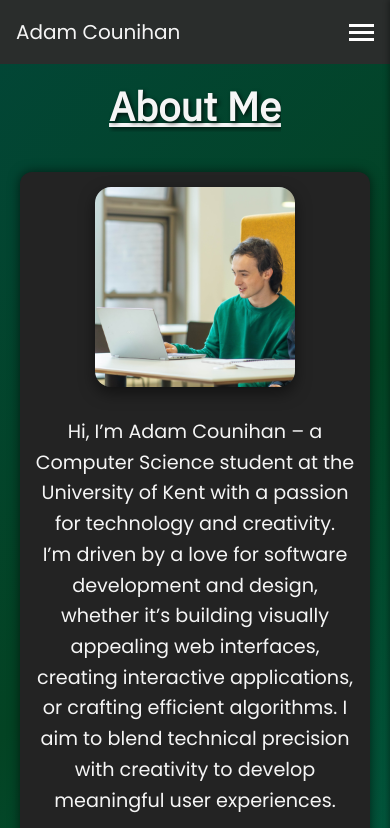
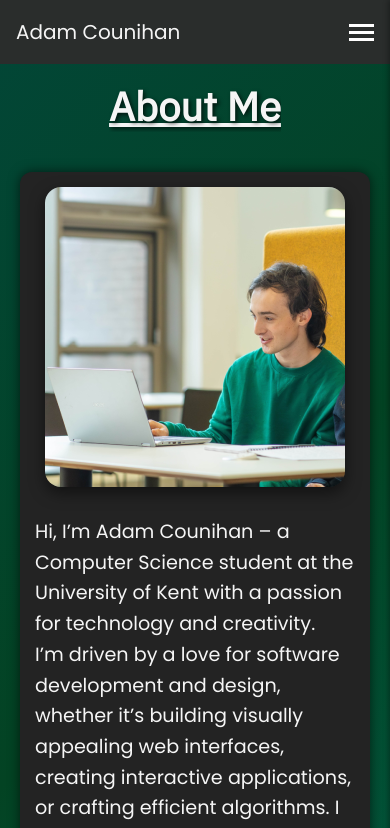
Before and after one commit to adamcounihan-dev/Portfolio-Website, a React (Vite) app: page /about in a window 390 px wide. Shown: the top 828 px of the page. Built offline with nearby package versions, Linux system fonts and the light colour scheme.

Commit message:
style: change mobile styling

```diff
--- a/pages/About/AboutStyles.module.css
+++ b/pages/About/AboutStyles.module.css
@@ -81,13 +81,4 @@
         font-size: 1rem;
         padding: 15px;
     }
-
-    .profileContainer {
-        width: 200px;
-        height: 200px;
-    }
-
-    .text {
-        text-align: center;
-    }
 }
```
